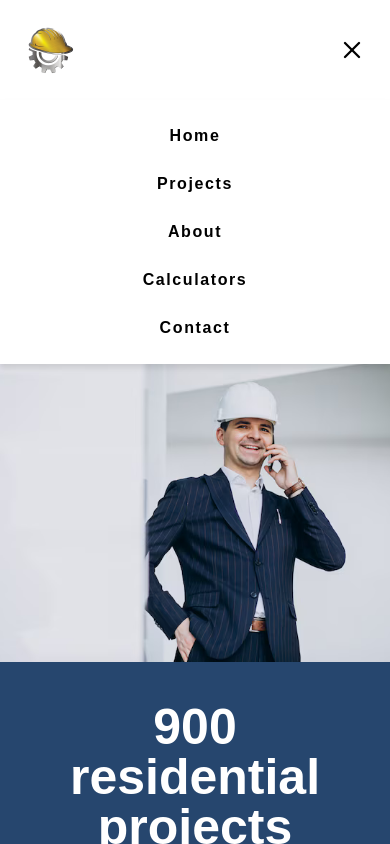
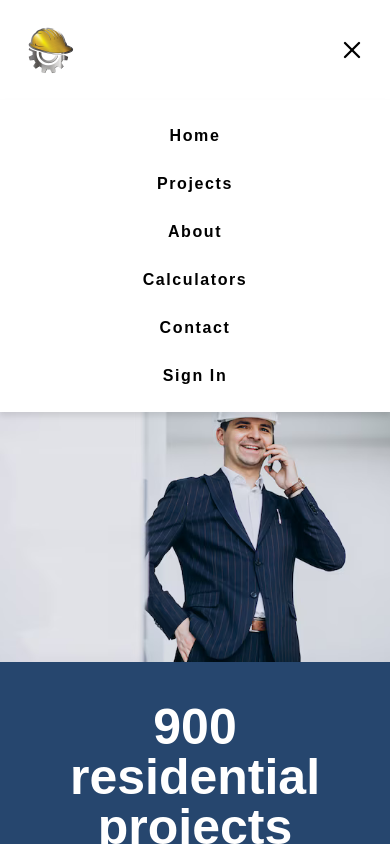
Before and after one commit to karart1981/construction-company-next, a Next.js app: page / in a window 390 px wide. Both pictures are taken after a click on the button "Toggle menu". Shown: the top 844 px of the page. Built offline with nearby package versions, Linux system fonts and the light colour scheme; no server answers.

Commit message:
I added mobile version of login

```diff
--- a/src/components/navbar/Navbar.tsx
+++ b/src/components/navbar/Navbar.tsx
@@ -41,21 +41,11 @@ export default function Navbar() {
 
       {/* Desktop Menu */}
       <ul className={styles.desktopMenu}>
-        <li>
-          <Link href="/" className={styles.menuLink}>Home</Link>
-        </li>
-        <li>
-          <Link href="/projects" className={styles.menuLink}>Projects</Link>
-        </li>
-        <li>
-          <Link href="/about" className={styles.menuLink}>About</Link>
-        </li>
-        <li>
-          <Link href="/calculators" className={styles.menuLink}>Calculators</Link>
-        </li>
-        <li>
-          <Link href="/contact" className={styles.menuLink}>Contact</Link>
-        </li>
+        <li><Link href="/" className={styles.menuLink}>Home</Link></li>
+        <li><Link href="/projects" className={styles.menuLink}>Projects</Link></li>
+        <li><Link href="/about" className={styles.menuLink}>About</Link></li>
+        <li><Link href="/calculators" className={styles.menuLink}>Calculators</Link></li>
+        <li><Link href="/contact" className={styles.menuLink}>Contact</Link></li>
         <li>
           {!loading && (
             loggedIn ? (
@@ -84,26 +74,25 @@ export default function Navbar() {
       {/* Mobile Menu */}
       {isOpen && (
         <ul className={styles.mobileMenu}>
+          <li><Link href="/" className={styles.menuLink} onClick={handleLinkClick}>Home</Link></li>
+          <li><Link href="/projects" className={styles.menuLink} onClick={handleLinkClick}>Projects</Link></li>
+          <li><Link href="/about" className={styles.menuLink} onClick={handleLinkClick}>About</Link></li>
+          <li><Link href="/calculators" className={styles.menuLink} onClick={handleLinkClick}>Calculators</Link></li>
+          <li><Link href="/contact" className={styles.menuLink} onClick={handleLinkClick}>Contact</Link></li>
           <li>
-            <Link href="/" className={styles.menuLink} onClick={handleLinkClick}>Home</Link>
+            {!loading && (
+              loggedIn ? (
+                <>
+                  <Link href="/profile" className={styles.menuLink} onClick={handleLinkClick}>Profile</Link>
+                  <button onClick={() => { handleLogout(); handleLinkClick(); }} className="text-white underline">Log Out</button>
+                </>
+              ) : registered ? (
+                <Link href="/login" className={styles.menuLink} onClick={handleLinkClick}>Log In</Link>
+              ) : (
+                <Link href="/register" className={styles.menuLink} onClick={handleLinkClick}>Sign In</Link>
+              )
+            )}
           </li>
-          <li>
-            <Link href="/projects" className={styles.menuLink} onClick={handleLinkClick}>Projects</Link>
-          </li>
-          <li>
-            <Link href="/about" className={styles.menuLink} onClick={handleLinkClick}>About</Link>
-          </li>
-          <li>
-            <Link href="/calculators" className={styles.menuLink} onClick={handleLinkClick}>Calculators</Link>
-          </li>
-          <li>
-            <Link href="/contact" className={styles.menuLink} onClick={handleLinkClick}>Contact</Link>
-          </li>
-          {!loading && loggedIn && (
-            <li>
-              <Link href="/profile" className={styles.menuLink} onClick={handleLinkClick}>Profile</Link>
-            </li>
-          )}
         </ul>
       )}
     </nav>
```
